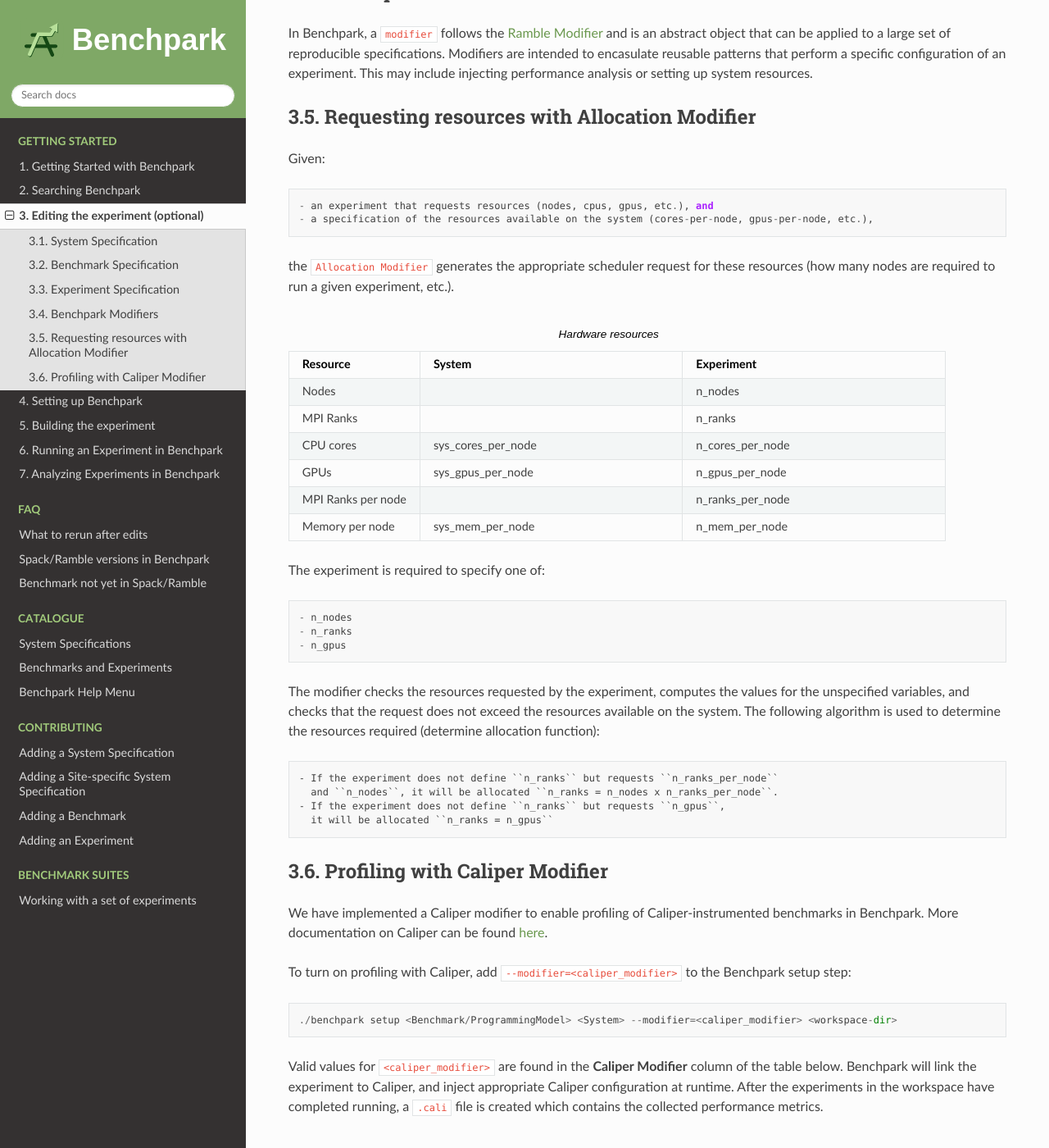
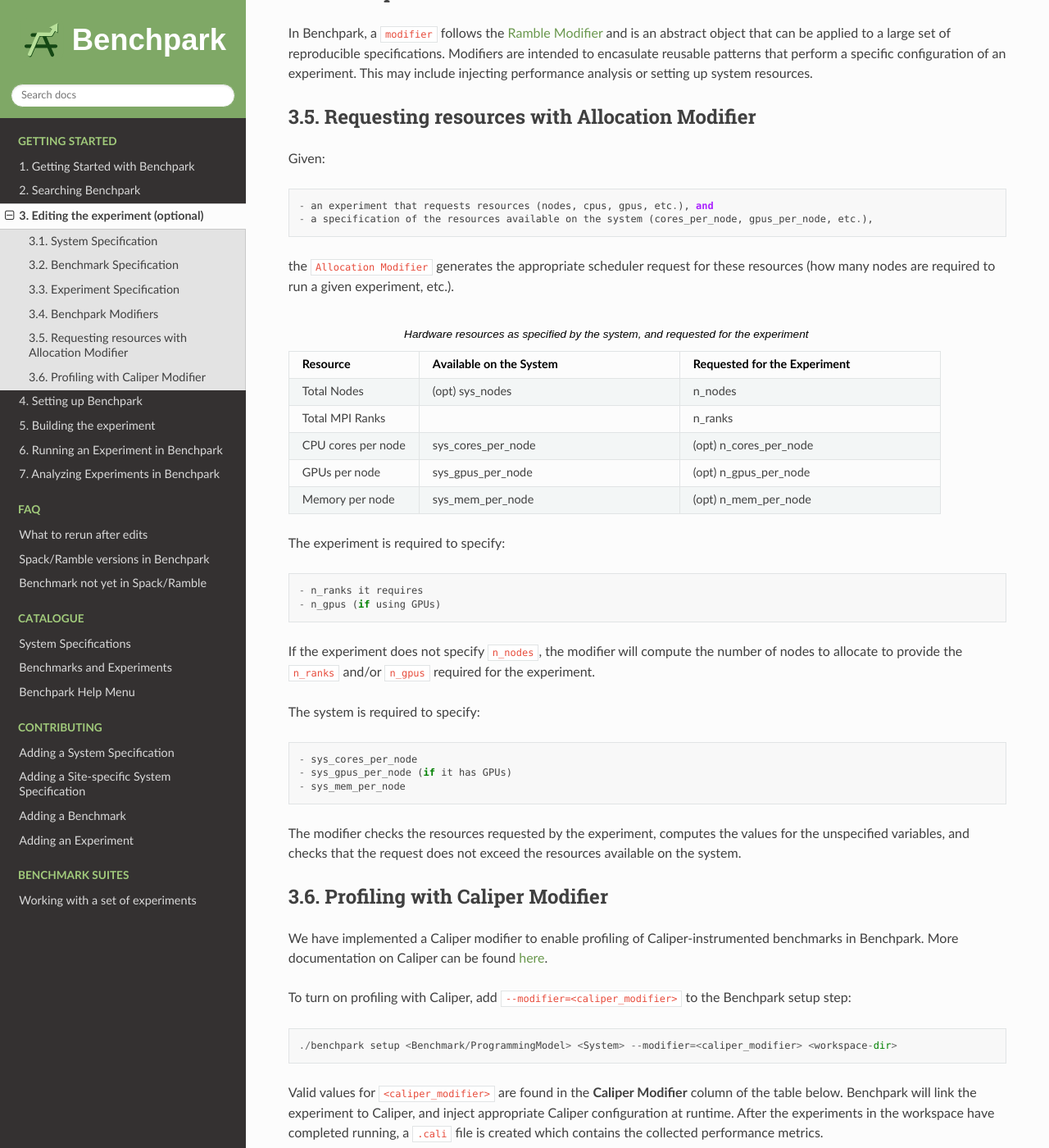
Before and after one commit to LLNL/benchpark, a Sphinx documentation site: the page built from docs/3-opt-edit-experiment.rst, in a window 1280 px wide and 1400 px high, scrolled down 1098 px. Shown: the whole window at 82% size. Built offline with Sphinx 7.4.7 and the Read the Docs theme 2.0.0, drawn with Linux system fonts in a browser that asks for light colours.

Commit message:
Adding docs on what the experiment should specify

```diff
--- a/docs/3-opt-edit-experiment.rst
+++ b/docs/3-opt-edit-experiment.rst
@@ -69,56 +69,54 @@
 Given::
 
   - an experiment that requests resources (nodes, cpus, gpus, etc.), and
-  - a specification of the resources available on the system (cores-per-node, gpus-per-node, etc.),
+  - a specification of the resources available on the system (cores_per_node, gpus_per_node, etc.),
 
 the ``Allocation Modifier`` generates the appropriate scheduler request for these resources
 (how many nodes are required to run a given experiment, etc.).
 
 
-.. list-table:: Hardware resources
+.. list-table:: Hardware resources as specified by the system, and requested for the experiment
    :widths: 20 40 40
    :header-rows: 1
 
    * - Resource
-     - System
-     - Experiment
-   * - Nodes
-     -
+     - Available on the System
+     - Requested for the Experiment
+   * - Total Nodes
+     - (opt) sys_nodes
      - n_nodes
-   * - MPI Ranks
+   * - Total MPI Ranks
      -
      - n_ranks
-   * - CPU cores
+   * - CPU cores per node
      - sys_cores_per_node
-     - n_cores_per_node
-   * - GPUs
+     - (opt) n_cores_per_node
+   * - GPUs per node
      - sys_gpus_per_node
-     - n_gpus_per_node
-   * - MPI Ranks per node
-     -
-     - n_ranks_per_node
+     - (opt) n_gpus_per_node
    * - Memory per node
      - sys_mem_per_node
-     - n_mem_per_node
+     - (opt) n_mem_per_node
 
 
-The experiment is required to specify one of::
+The experiment is required to specify::
 
-  - n_nodes
-  - n_ranks
-  - n_gpus
+  - n_ranks it requires
+  - n_gpus (if using GPUs)
 
+If the experiment does not specify ``n_nodes``, the modifier will compute
+the number of nodes to allocate to provide the ``n_ranks`` and/or ``n_gpus``
+required for the experiment.
+
+The system is required to specify::
+
+  - sys_cores_per_node
+  - sys_gpus_per_node (if it has GPUs)
+  - sys_mem_per_node
 
 The modifier checks the resources requested by the experiment,
 computes the values for the unspecified variables, and
 checks that the request does not exceed the resources available on the system.
-The following algorithm is used to determine the resources required
-(determine allocation function)::
-
-  - If the experiment does not define ``n_ranks`` but requests ``n_ranks_per_node``
-    and ``n_nodes``, it will be allocated ``n_ranks = n_nodes x n_ranks_per_node``.
-  - If the experiment does not define ``n_ranks`` but requests ``n_gpus``,
-    it will be allocated ``n_ranks = n_gpus``
 
 
 
```
